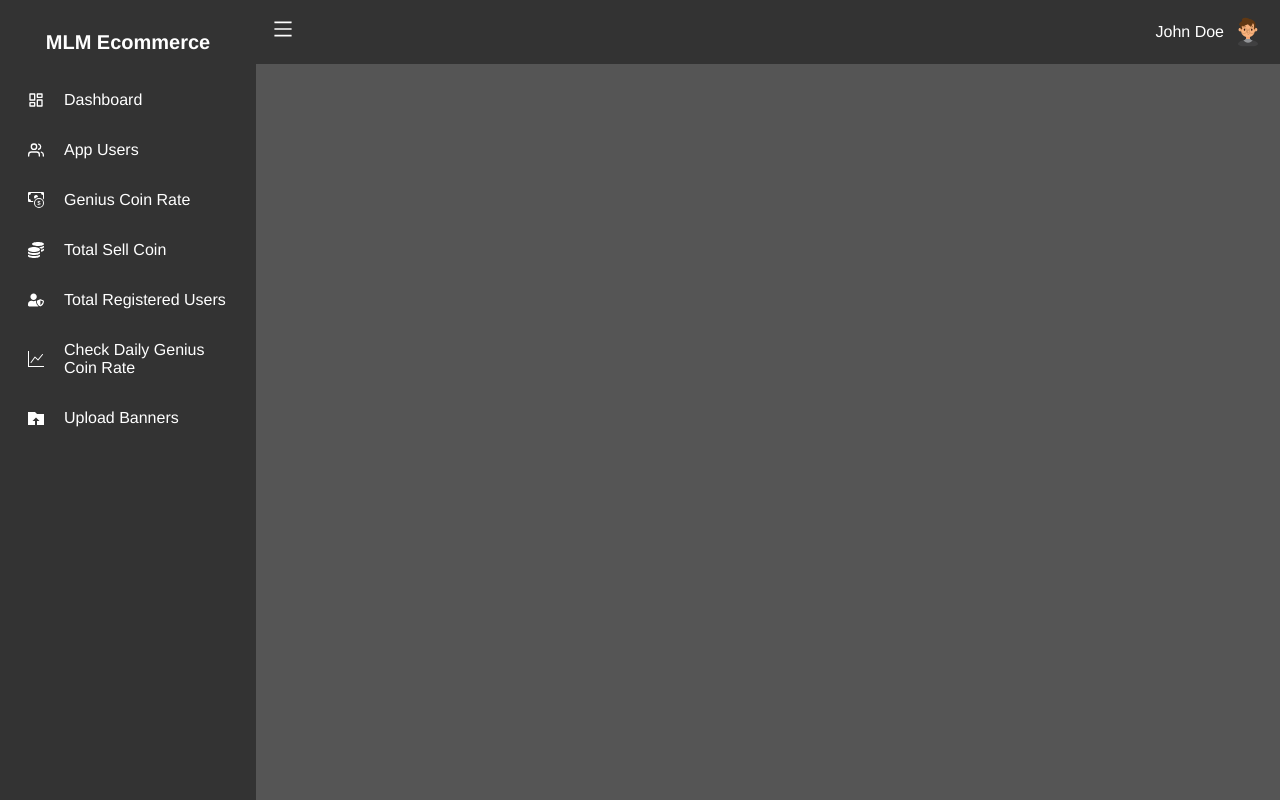
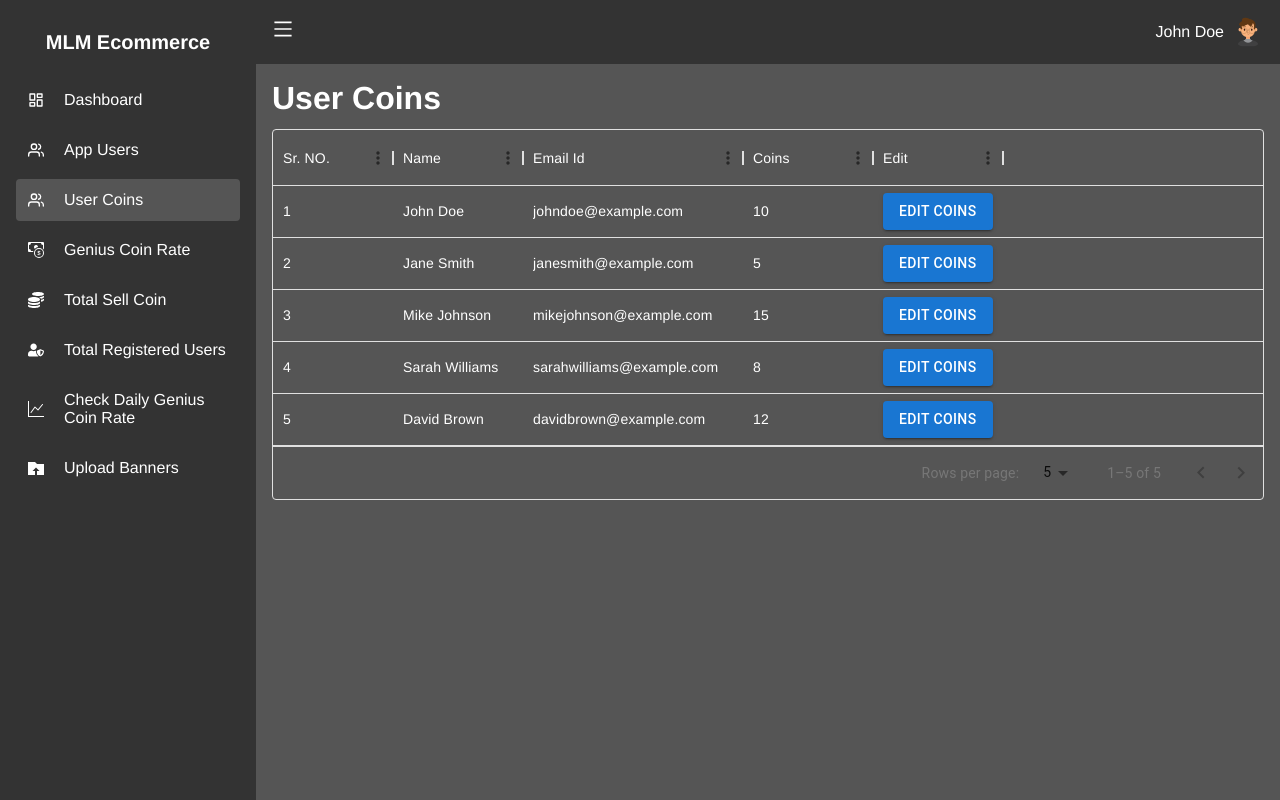
Before and after one commit to iamshiv007/MLM-ecommerce, a React (Create React App) app: page /userCoins in a window 1280 px wide. Built offline with nearby package versions, Linux system fonts and the light colour scheme; the HTML template or start-up script is replaced by a standard one.

Commit message:
UserCoins completed

```diff
--- a/src/App.js
+++ b/src/App.js
@@ -7,6 +7,7 @@ import Header from './components/Layout/Header';
 import AppUsers from './components/pages/Users';
 import GeniusCoinRate from './components/pages/GeniusCoinRate';
 import TotalSellCoin from './components/pages/TotalSellCoin';
+import UserCoins from './components/pages/UserCoins';
 
 function App() {
 
@@ -27,6 +28,7 @@ function App() {
               <Route exact path="/users" element={<AppUsers />} />
               <Route exact path="/geniusCoinRate" element={<GeniusCoinRate />} />
               <Route exact path="/totalSellCoin" element={<TotalSellCoin />} />
+              <Route exact path="/userCoins" element={<UserCoins />} />
             </Routes>
           </div>
         </div>
--- a/src/components/Layout/NavigationMenu.jsx
+++ b/src/components/Layout/NavigationMenu.jsx
@@ -29,6 +29,14 @@ const NavigationMenu = () => {
                 <FiUsers />
               </span>{" "}
               App Users
+            </NavLink>
+          </li>
+          <li>
+            <NavLink to="/userCoins">
+              <span>
+                <FiUsers />
+              </span>{" "}
+              User Coins
             </NavLink>
           </li>
           <li>
--- a/src/components/pages/TotalSellCoin.jsx
+++ b/src/components/pages/TotalSellCoin.jsx
@@ -18,7 +18,7 @@ const columns = [
   {
     field: "email",
     headerName: "Email Id",
-    width: 180,
+    width: 220,
     headerClassName: "tableHeader",
   },
   {
--- /dev/null
+++ b/src/components/pages/UserCoins.jsx
@@ -0,0 +1,216 @@
+import { Box, Button, Modal } from "@mui/material";
+import { DataGrid } from "@mui/x-data-grid";
+import React, { Fragment, useState } from "react";
+
+const rows = [
+  {
+    id: 1,
+    name: "John Doe",
+    email: "johndoe@example.com",
+    coins: 10,
+  },
+  {
+    id: 2,
+    name: "Jane Smith",
+    email: "janesmith@example.com",
+    coins: 5,
+  },
+  {
+    id: 3,
+    name: "Mike Johnson",
+    email: "mikejohnson@example.com",
+    coins: 15,
+  },
+  {
+    id: 4,
+    name: "Sarah Williams",
+    email: "sarahwilliams@example.com",
+    coins: 8,
+  },
+  {
+    id: 5,
+    name: "David Brown",
+    email: "davidbrown@example.com",
+    coins: 12,
+  },
+];
+
+const UserCoins = () => {
+  const [id, setId] = useState();
+  const [userCoins, setUserCoins] = useState("");
+
+  const [open, setOpen] = useState(false);
+  const handleOpen = () => setOpen(true);
+  const handleClose = () => setOpen(false);
+
+  const handleUserId = (id) => {
+    setId(id);
+    setUserCoins(rows.filter((user) => user.id === id)[0].coins);
+  };
+
+  const columns = [
+    {
+      field: "id",
+      headerName: "Sr. NO.",
+      width: 120,
+      headerClassName: "tableHeader",
+    },
+    {
+      field: "name",
+      headerName: "Name",
+      width: 130,
+      headerClassName: "tableHeader",
+    },
+    {
+      field: "email",
+      headerName: "Email Id",
+      width: 220,
+      headerClassName: "tableHeader",
+    },
+    {
+      field: "coins",
+      headerName: "Coins",
+      width: 130,
+      headerClassName: "tableHeader",
+    },
+    {
+      field: "edit",
+      headerName: "Edit",
+      width: 130,
+      headerClassName: "tableHeader",
+      renderCell: (params) => (
+        <Button
+          variant="contained"
+          color="primary"
+          onClick={() => {
+            handleOpen();
+            handleUserId(params.id);
+          }}
+        >
+          Edit Coins
+        </Button>
+      ),
+    },
+  ];
+
+  return (
+    <Fragment>
+      <div className="userCoinContainer page">
+        <h1 className="pageName">User Coins</h1>
+
+        <div>
+          <UserCoinTable columns={columns} />
+        </div>
+
+        <div>
+          <EditUserCoinsModal
+            rows={rows}
+            id={id}
+            handleClose={handleClose}
+            open={open}
+            userCoins={userCoins}
+            setUserCoins={setUserCoins}
+          />
+        </div>
+      </div>
+    </Fragment>
+  );
+};
+
+export default UserCoins;
+
+const UserCoinTable = ({ columns }) => {
+  const customCellClassName = (params) => {
+    return "custom-cell"; // CSS class for custom styling
+  };
+
+  return (
+    <>
+      {/* <p className="tableHeading">Genius Coin Rate History</p> */}
+      <div style={{ height: "100%", width: "100%" }}>
+        <DataGrid
+          rows={rows}
+          columns={columns}
+          initialState={{
+            pagination: {
+              paginationModel: { page: 0, pageSize: 5 },
+            },
+          }}
+          pageSizeOptions={[5, 10]}
+          getCellClassName={customCellClassName}
+        />
+      </div>
+    </>
+  );
+};
+
+const EditUserCoinsModal = ({
+  handleClose,
+  open,
+  id,
+  rows,
+  setUserCoins,
+  userCoins,
+}) => {
+  const style = {
+    position: "absolute",
+    top: "50%",
+    left: "50%",
+    transform: "translate(-50%, -50%)",
+    width: 400,
+    bgcolor: "background.paper",
+    border: "2px solid #000",
+    boxShadow: 24,
+    p: 2,
+    borderRadius: 2,
+  };
+
+  return (
+    <>
+      <div className="editUserCoinsModal">
+        <Modal
+          open={open}
+          onClose={handleClose}
+          aria-labelledby="modal-modal-title"
+          aria-describedby="modal-modal-description"
+        >
+          <Box sx={style}>
+            <h2
+              style={{
+                marginBottom: "20px",
+                textAlign: "center",
+              }}
+            >
+              Edit User Coins
+            </h2>
+
+            <input
+              className="editRateInput"
+              onChange={(e) => setUserCoins(e.target.value)}
+              type="Number"
+              value={userCoins}
+            />
+
+            <div className="modalButtons">
+              <Button
+                onClick={handleClose}
+                variant="contained"
+                style={{ backgroundColor: "grey" }}
+              >
+                Cancel
+              </Button>
+              <Button
+                type="submit"
+                onClick={handleClose}
+                variant="contained"
+                color="primary"
+              >
+                Save
+              </Button>
+            </div>
+          </Box>
+        </Modal>
+      </div>
+    </>
+  );
+};
--- a/src/components/pages/Users.jsx
+++ b/src/components/pages/Users.jsx
@@ -266,7 +266,7 @@ const Users = () => {
     return "custom-cell"; // CSS class for custom styling
   };
 
-  const [open, setOpen] = React.useState(false);
+  const [open, setOpen] = useState(false);
   const handleOpen = () => setOpen(true);
   const handleClose = () => setOpen(false);
 
@@ -279,6 +279,11 @@ const Users = () => {
             + Add New User
           </Button>
         </div>
+
+        <p>
+          Total Users: <span className="numberText">{rows.length}</span>
+        </p>
+
         <div style={{ height: "100%", width: "100%" }}>
           <DataGrid
             rows={rows}
--- a/src/styles/Users.css
+++ b/src/styles/Users.css
@@ -19,3 +19,8 @@
   justify-content: space-between;
   margin-top: 20px;
 }
+
+.usersPage > p:nth-child(2) {
+  color: white;
+  margin-bottom: 20px;
+}
```
